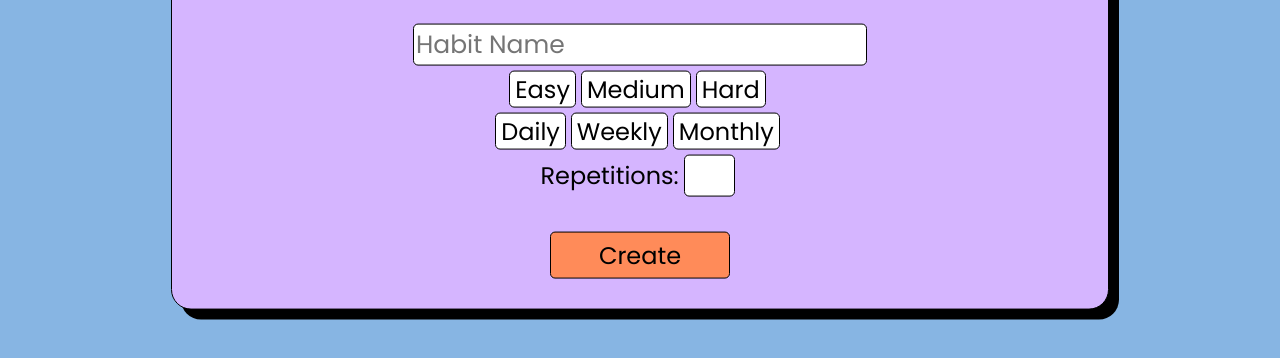
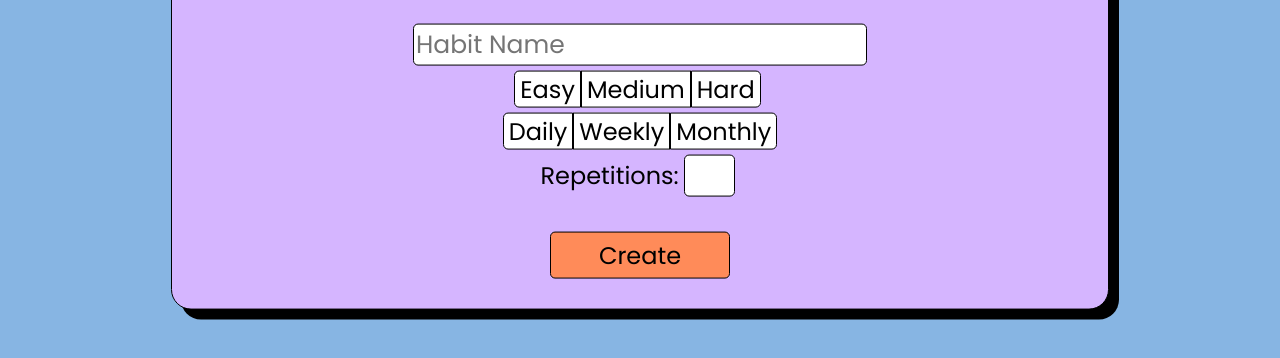
Before and after one commit to kroles1/LAP2_project_frontend, a website: page addHabit.html in a window 1280 px wide. Shown: the part 282-640 px from the top of the page. Drawn offline with Linux system fonts and the light colour scheme.

Commit message:
difficulty and frequency buttons now grouped

```diff
--- a/styles.css
+++ b/styles.css
@@ -128,8 +128,7 @@ div#difficulty, div#frequency {
     text-align: center;
     font-size: 150%;
     border: solid 1px black;
-    border-radius: 5px;
-    margin-right: 5px;
+    border-radius: 5px 0 0 5px;
     padding-left: 5px;
     padding-right: 5px;
 }
@@ -148,8 +147,8 @@ div#difficulty, div#frequency {
     text-align: center;
     font-size: 150%;
     border: solid 1px black;
-    border-radius: 5px;
-    margin-right: 5px;
+    /* border-radius: 5px; */
+    margin-right: 0;
     padding-left: 5px;
     padding-right: 5px;
 }
@@ -168,7 +167,7 @@ div#difficulty, div#frequency {
     text-align: center;
     font-size: 150%;
     border: solid 1px black;
-    border-radius: 5px;
+    border-radius: 0 5px 5px 0;
     margin-right: 5px;
     padding-left: 5px;
     padding-right: 5px;
@@ -187,11 +186,19 @@ div#difficulty, div#frequency {
     text-align: center;
     font-size: 150%;
     border: solid 1px black;
-    border-radius: 5px;
-    margin-right: 5px;
+    /* border-radius: 5px; */
+    /* margin-right: 5px; */
     padding-left: 5px;
     padding-right: 5px;
     margin-top: 5px;
+}
+
+.daily {
+    border-radius: 5px 0 0 5px;
+}
+
+.monthly{
+    border-radius: 0 5px 5px 0;
 }
 
 #activate-daily:checked ~ label
```
